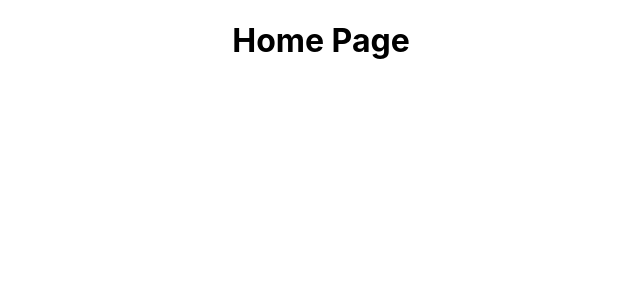
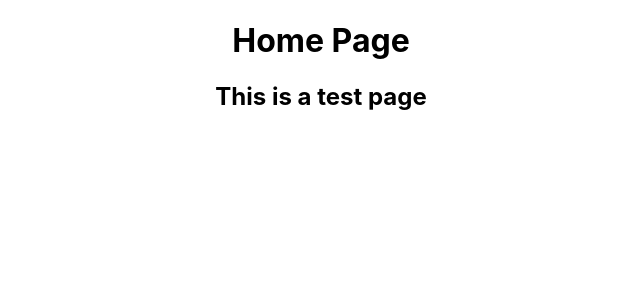
Before and after one commit to savvy1024/little-lemon, a React (Create React App) app: page / in a window 1280 px wide. Shown: the top 300 px of the page, without its empty margins (319-959 px from the left). Built offline with nearby package versions, Linux system fonts and the light colour scheme.

Commit message:
test the github

```diff
--- a/src/App.js
+++ b/src/App.js
@@ -4,6 +4,7 @@ function App() {
   return (
     <div className='App'>
       <h1>Home Page</h1>
+      <h2>This is a test page</h2>
     </div>
   );
 }
```
